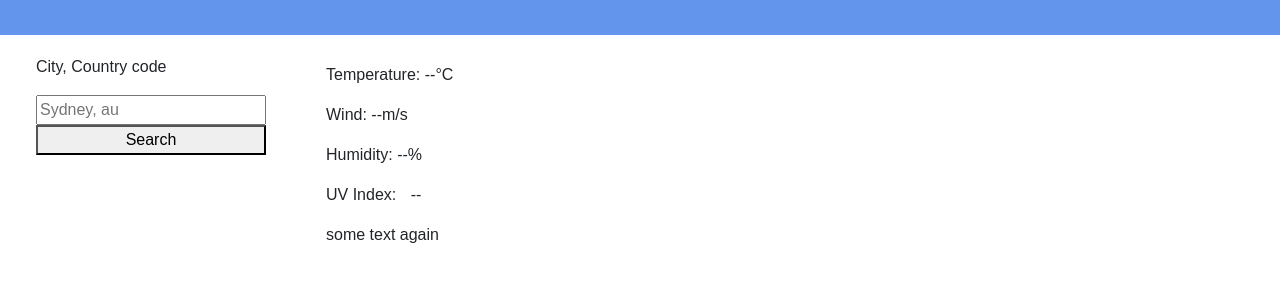
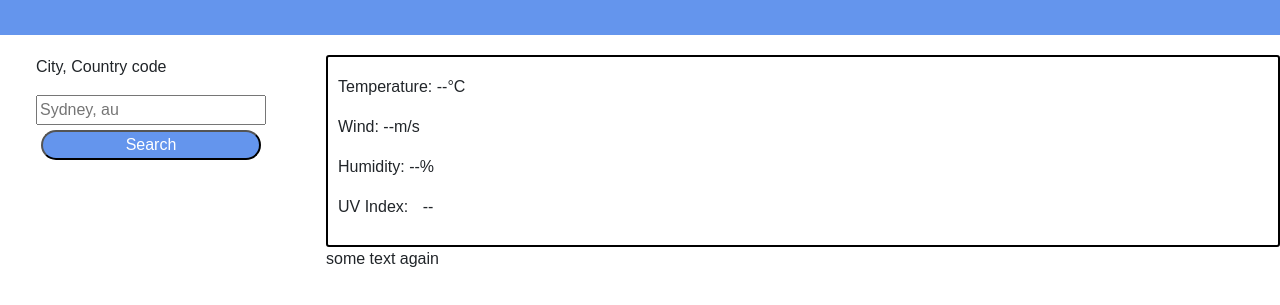
Before and after one commit to gitme-waffles/weather-dashboard, a plain HTML site: page index.html in a window 1280 px wide. Shown: the part 81-386 px from the top of the page. Drawn offline with nearby package versions, Linux system fonts and the light colour scheme.

Commit message:
fix/refined search list

```diff
--- a/assets/css/style.css
+++ b/assets/css/style.css
@@ -7,6 +7,13 @@ header {
     background-color: cornflowerblue;
     margin-bottom: 20px;
 
+}
+
+button {
+    margin: 5px;
+    border-radius: 15px;
+    background-color: cornflowerblue;
+    color: white;
 }
 
 ul {
@@ -21,9 +28,17 @@ li {
     margin: 5px 0;
     border: solid 2px rgb(0, 0, 0);
     border-radius: 2px;
+    background-color: rgb(207, 240, 250);
 }
 li:hover {
     background-color: rgb(111, 111, 231);
+    color: rgb(252, 249, 249);
+}
+
+#current-forecast {
+    padding: 10px;
+    border: solid 2px black;
+    border-radius: 3px;
 }
 
 #uvi-box {
```
